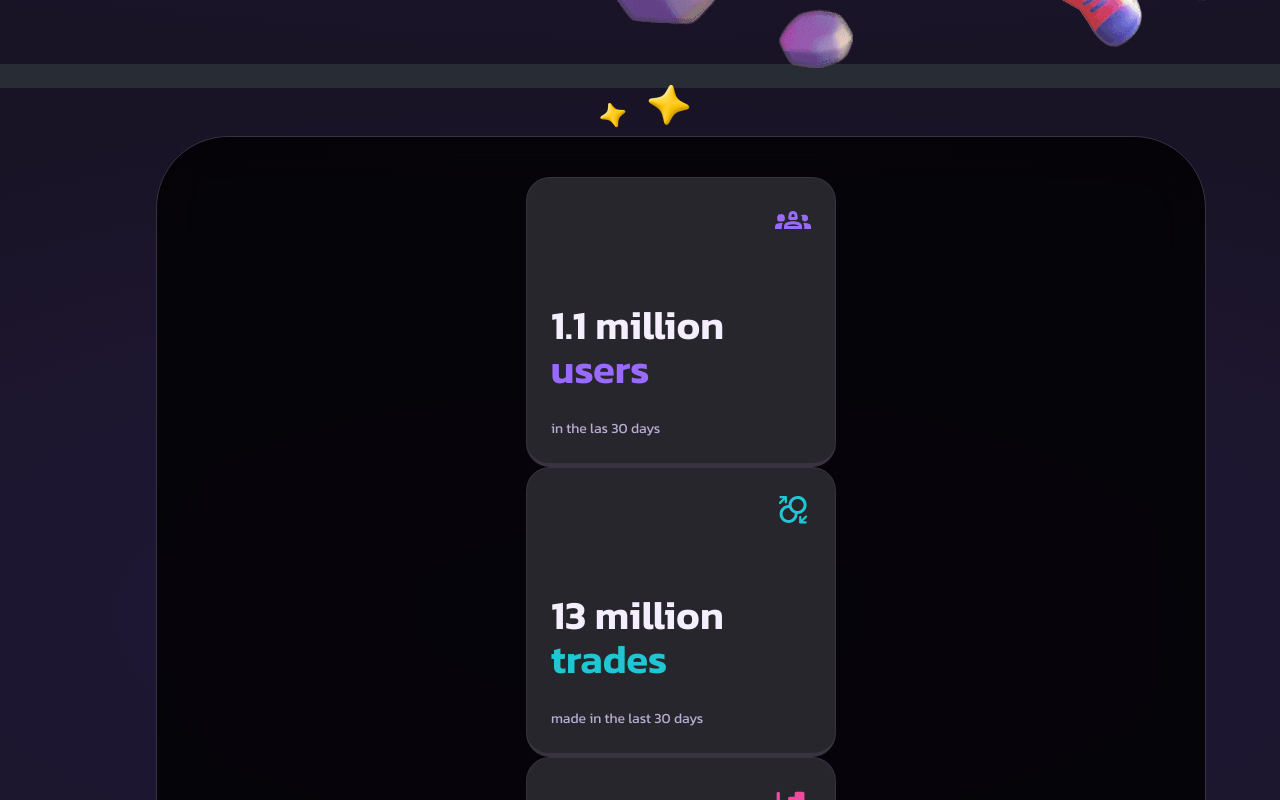
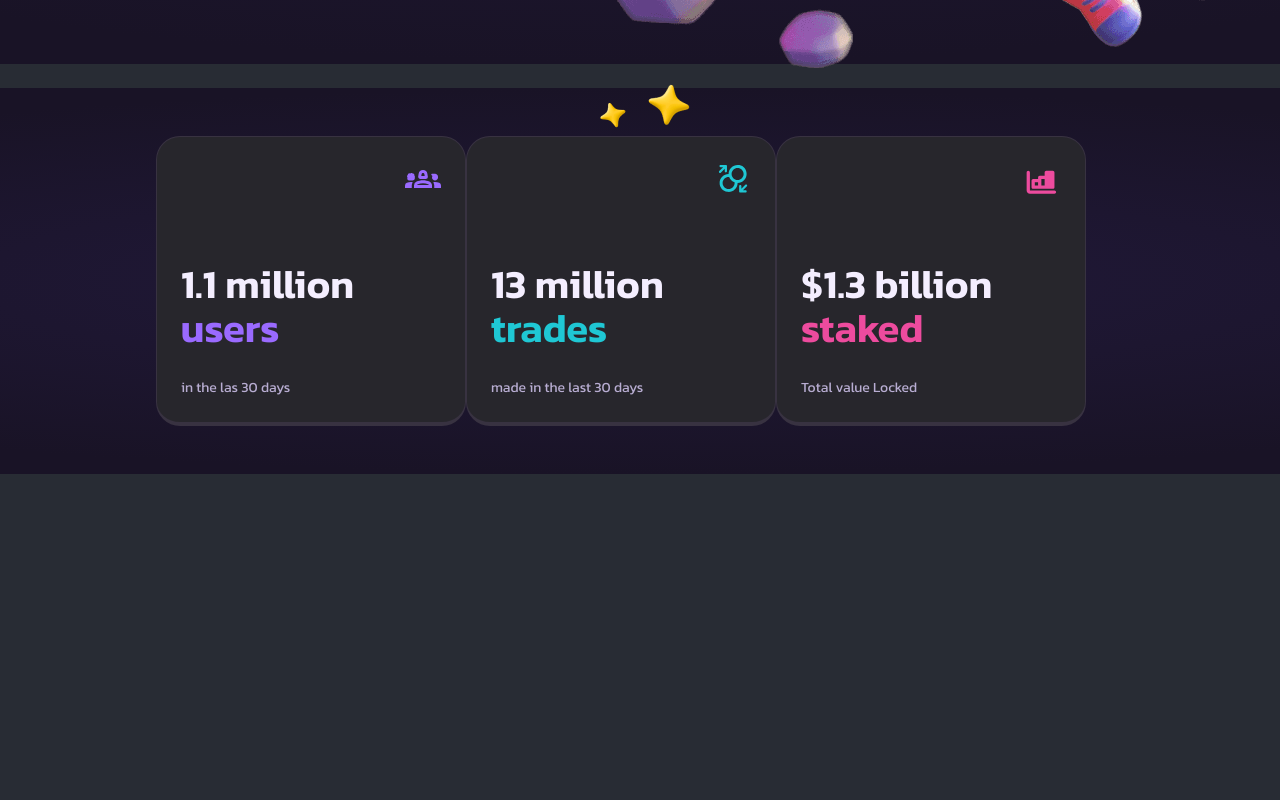
Before and after one commit to Develhope-e3/pancake-swap, a React (Create React App) app: page / in a window 1280 px wide. Shown: the part 680-1480 px from the top of the page. After the commit the page ends 1154 px from the top, so only its background shows below. Built offline with nearby package versions, Linux system fonts and the light colour scheme; the HTML template or start-up script is replaced by a standard one.

Commit message:
refactor: styles of cards

```diff
--- a/src/componentes/Section/Section2/Section2.js
+++ b/src/componentes/Section/Section2/Section2.js
@@ -10,38 +10,36 @@ export const Section2 = ({ children }) => {
 };
 
 export const Box = ({
+  text,
   children,
   isFlexCol,
   isFlexColCenter,
   isFlexColStart,
+  isFlexColSpaceBetween,
   isFlexRow,
   isFlexRowCenter,
   isFlexRowStart,
+  isItemCard,
+  icons,
 }) => {
   const boxSection = classNames({
     box: true,
     "flex-col": isFlexCol,
     "flex-col-center": isFlexColCenter,
     "flex-col-start": isFlexColStart,
+    "flex-col-space-between": isFlexColSpaceBetween,
     "flex-row": isFlexRow,
     "flex-row-center": isFlexRowCenter,
     "flex-row-start": isFlexRowStart,
-  });
-  return <div className={boxSection}>{children}</div>;
-};
-
-export const Item = ({ text, children, isSpaceBetween, isItemCard, icon }) => {
-  const itemSection = classNames({
-    item: true,
-    "flex-space-between": isSpaceBetween,
     "item-card": isItemCard,
   });
-
   return (
-    <div className={itemSection}>
+    <div className={boxSection}>
       <div>{text}</div>
-      <div>{children}</div>
-      <div>{icon}</div>
+      <div style={{ display: "flex", gap: "var(--spacing-xs)" }}>
+        {children}
+      </div>
+      <div>{icons}</div>
     </div>
   );
 };
--- a/src/pages/Home.js
+++ b/src/pages/Home.js
@@ -1,10 +1,7 @@
 import React from "react";
+import "../styles/variables.scss"
 import { MainSection } from "../componentes/Section/Section.js";
-import {
-  Section2,
-  Box,
-  Item,
-} from "../componentes/Section/Section2/Section2.js";
+import { Section2, Box } from "../componentes/Section/Section2/Section2.js";
 import MainSectionBody from "../componentes/MainSectionBody/MainSectionBody.jsx";
 import { PrimaryCard } from "../componentes/Cards/PrimaryCard.js";
 import { dataPrimaryCard } from "../data/dataPrimaryCard.js";
@@ -18,8 +15,7 @@ const Home = () => {
       <br />
       <MainSection>
         <Section2>
-          <Box isFlexColCenter={true}>
-            <Item isSpaceBetween={true} isItemCard={true} >
+          <Box isFlexColSpaceBetween={true}>
             {dataPrimaryCard &&
               dataPrimaryCard.map((card, index) => {
                 return (
@@ -32,7 +28,6 @@ const Home = () => {
                   />
                 );
               })}
-            </Item>
           </Box>
         </Section2>
       </MainSection>
--- a/src/styles/globals.scss
+++ b/src/styles/globals.scss
@@ -18,6 +18,7 @@
 
 .box {
   width: 100%;
+  height: 100%;
   max-width: 968px;
   padding: 0px 16px;
 }
@@ -33,14 +34,20 @@
   justify-content: center;
   align-items: center;
   text-align: center;
-
-  gap: var(--spacing-xs);
 }
 
 .flex-col-start {
   display: inline-flex;
   flex-flow: column wrap;
   justify-content: center;
+  align-items: flex-start;
+  text-align: center;
+}
+
+.flex-col-space-between {
+  display: inline-flex;
+  flex-flow: column wrap;
+  justify-content: space-between;
   align-items: flex-start;
   text-align: center;
 }
@@ -73,11 +80,6 @@
   bottom: calc(82px + env(safe-area-inset-bottom));
 }
 
-.flex-space-between {
-  display: flex;
-  justify-content: space-between;
-}
-
 .item {
   width: 100%;
   height: 100%;
```
Lines whose indentation alone changed are shown as unchanged.
